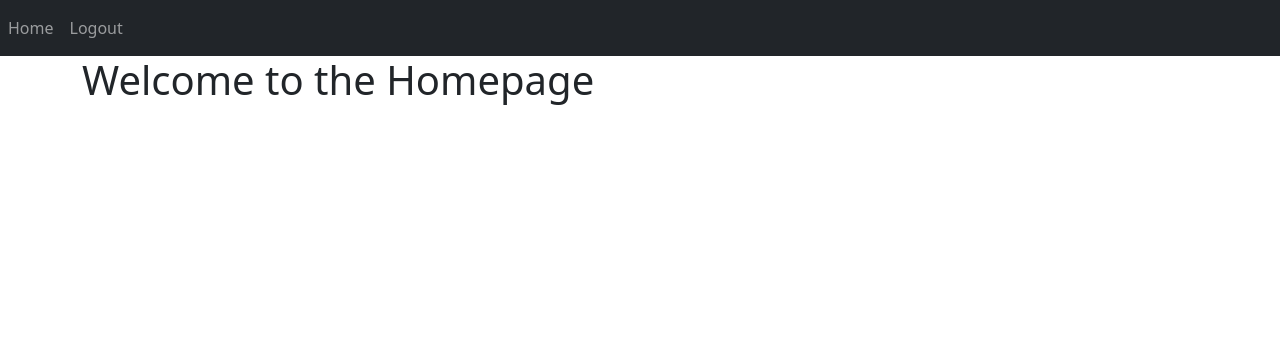
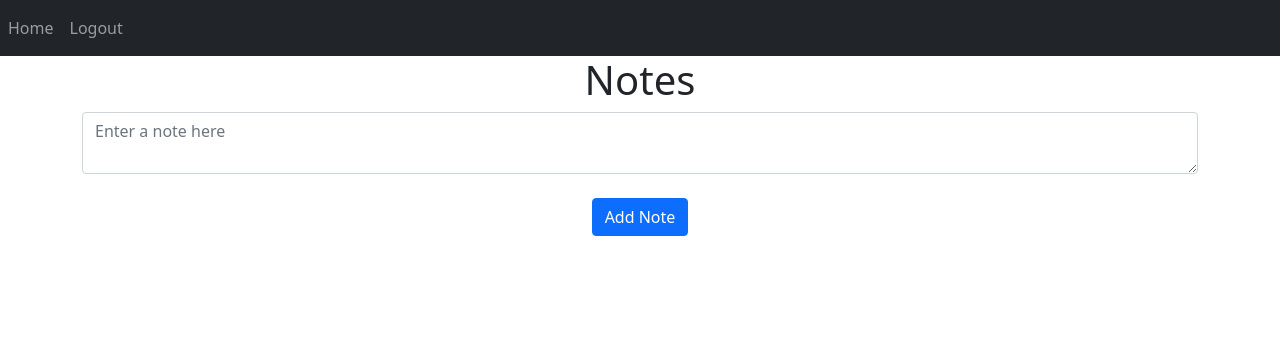
Before and after one commit to Boluwatifeh/Notes-app, a Flask app: page / in a window 1280 px wide. Shown: the top 356 px of the page. Run offline with Flask 2, Linux system fonts and the light colour scheme; the visitor is signed in with stand-in values (Sample User, id 1); some libraries are stand-ins or nearby versions.

Commit message:
create and add notes to the  database

```diff
--- a/website/templates/home.html
+++ b/website/templates/home.html
@@ -1,4 +1,20 @@
  {% extends "base.html" %} {% block title %}HomePage{% endblock %}
  {% block content%}
- <h1>Welcome to the Homepage</h1>
+ <h1 align="center">Notes</h1>
+ <ul class="list-group list-group-flush" id="notes">
+     {% for note in user.notes %}
+     <li class="list-group-item">
+         {{ note.content }}
+     </li>
+     {% endfor %}
+ </ul>
+<form method="post">
+    <textarea name="note" id="note" class="form-control" placeholder="Enter a note here"></textarea>
+    <br>
+    <div align="center">
+        <button type="submit" class="btn btn-primary">Add Note</button>
+    </div>
+
+</form>
+
  {% endblock %}
--- a/website/views.py
+++ b/website/views.py
@@ -1,9 +1,21 @@
-from flask import Blueprint, render_template
+from unicodedata import category
+from flask import Blueprint, render_template, request, flash
 from flask_login import login_required, current_user
+from .models import Note
+from . import db
 
 views = Blueprint('views', __name__)
 
-@views.route("/")
+@views.route("/", methods=['GET', 'POST'])
 @login_required
 def index():
+    if request.method == "POST":
+        note = request.form.get('note')
+        if len(note) < 1:
+            flash('Note is too short!', category='error')
+        else:
+            new_note = Note(content=note, user_id=current_user.id)
+            db.session.add(new_note)
+            db.session.commit()
+            flash('Note added successfully!', category='success')
     return render_template("home.html", user=current_user)
```
